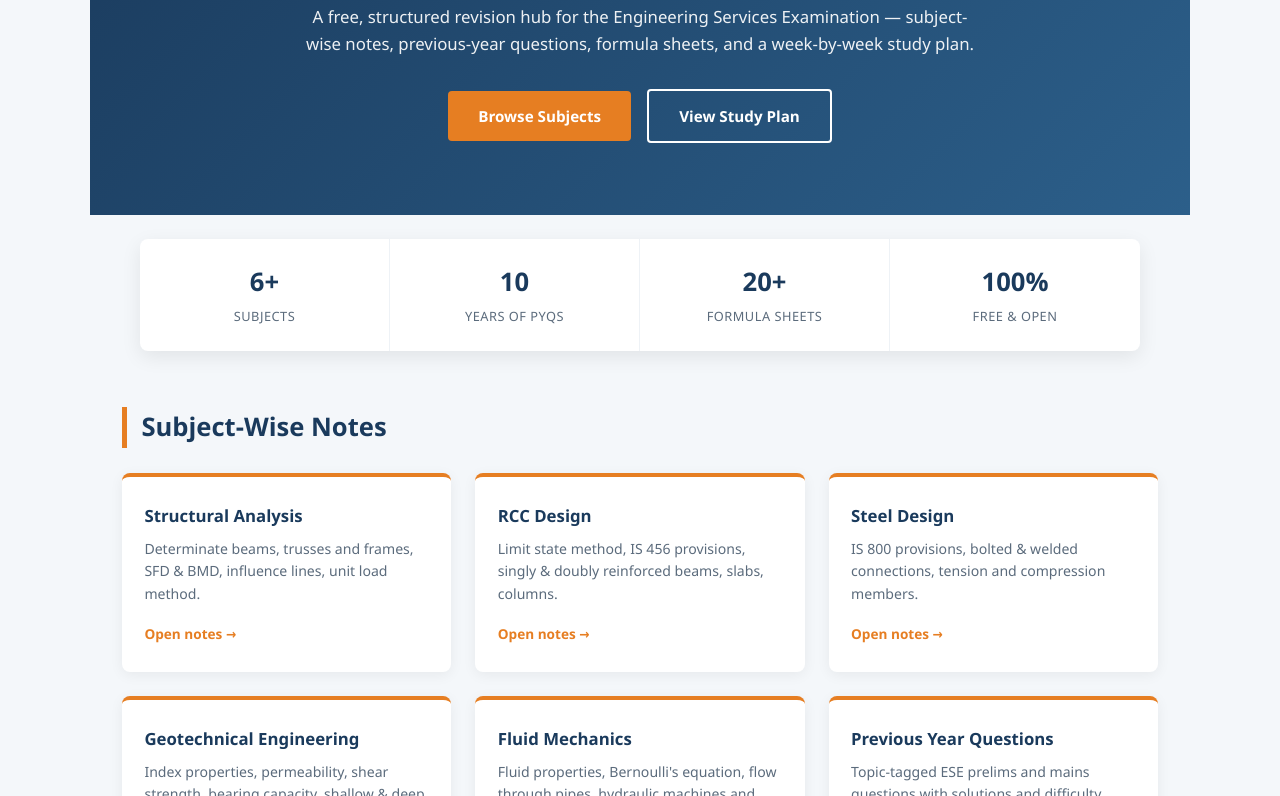
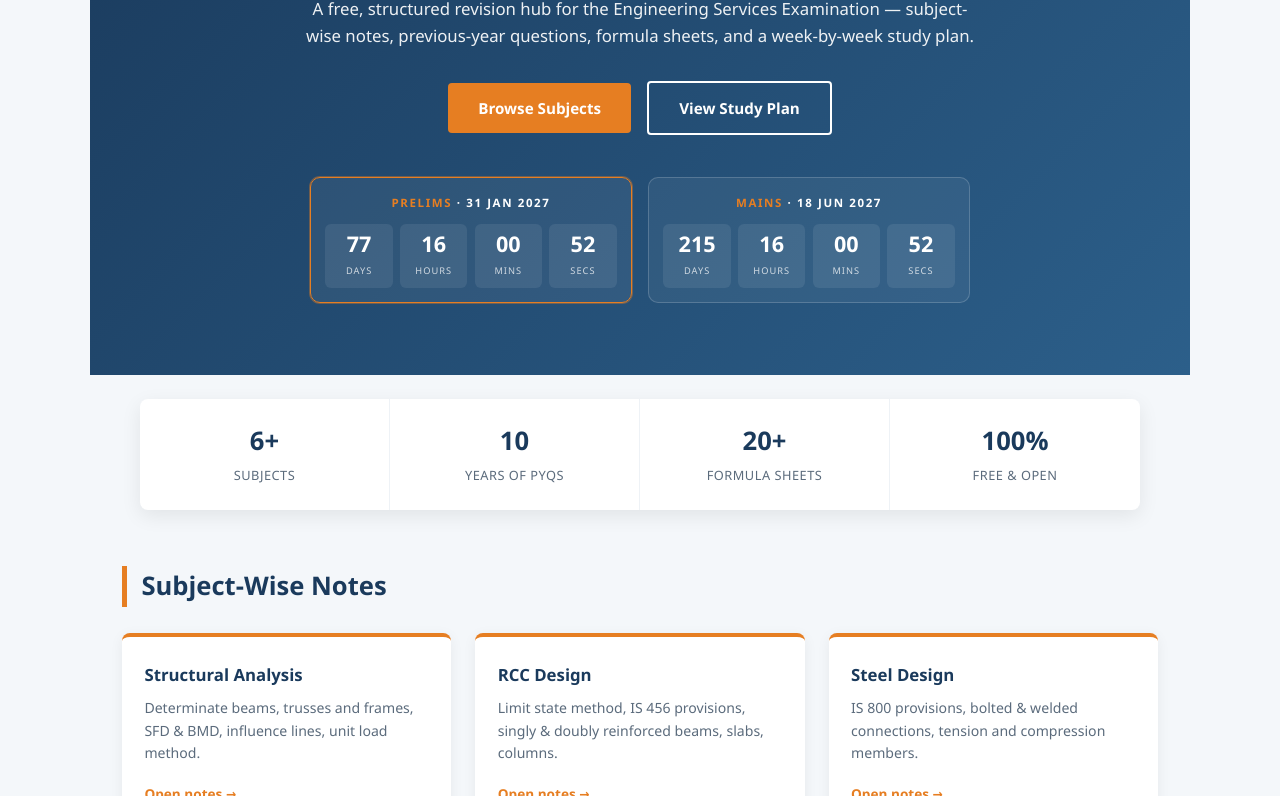
Before and after one commit to chinmayamishra2003/Statically_Determinante, a plain HTML site: page index.html in a window 1280 px wide. Shown: the part 333-1129 px from the top of the page. Drawn offline with Linux system fonts and the light colour scheme.

Commit message:
Add countdown section and update styles

```diff
--- a/index.html
+++ b/index.html
@@ -15,6 +15,8 @@
     }
 
     * { margin: 0; padding: 0; box-sizing: border-box; }
+
+    [hidden] { display: none !important; }
 
     body {
       font-family: 'Segoe UI', Tahoma, Geneva, Verdana, sans-serif;
@@ -50,7 +52,7 @@
     .hero {
       background: linear-gradient(135deg, var(--navy) 0%, #2c5f8a 100%);
       color: #fff;
-      padding: 4.5rem 2rem;
+      padding: 4rem 2rem 4.5rem;
       text-align: center;
     }
 
@@ -75,7 +77,7 @@
 
     .hero h1 span { color: var(--orange); }
 
-    .hero p {
+    .hero p.lede {
       max-width: 680px;
       margin: 0 auto 2rem;
       font-size: 1.05rem;
@@ -103,6 +105,85 @@
     }
 
     .btn-outline:hover { background: #fff; color: var(--navy); }
+
+    /* --- Countdowns --- */
+    .countdowns {
+      display: grid;
+      grid-template-columns: repeat(auto-fit, minmax(250px, 1fr));
+      gap: 1rem;
+      max-width: 660px;
+      margin: 2.6rem auto 0;
+    }
+
+    .countdown {
+      background: rgba(255,255,255,0.06);
+      border: 1px solid rgba(255,255,255,0.18);
+      border-radius: 10px;
+      padding: 1rem 0.9rem 0.85rem;
+      transition: opacity 0.2s, border-color 0.2s;
+    }
+
+    /* the nearest upcoming exam */
+    .countdown.is-next {
+      border-color: var(--orange);
+      box-shadow: 0 0 0 1px rgba(230,126,34,0.4);
+    }
+
+    /* an exam that has already happened */
+    .countdown.is-past { opacity: 0.5; }
+
+    .countdown-label {
+      font-size: 0.72rem;
+      letter-spacing: 1.6px;
+      text-transform: uppercase;
+      font-weight: 700;
+      margin-bottom: 0.7rem;
+      color: #fff;
+    }
+
+    .countdown-label em {
+      font-style: normal;
+      color: var(--orange);
+    }
+
+    .countdown-grid {
+      display: grid;
+      grid-template-columns: repeat(4, 1fr);
+      gap: 0.45rem;
+    }
+
+    .cd-unit {
+      background: rgba(255,255,255,0.08);
+      border-radius: 6px;
+      padding: 0.55rem 0.2rem 0.4rem;
+      text-align: center;
+    }
+
+    .cd-unit strong {
+      display: block;
+      font-size: 1.35rem;
+      line-height: 1.1;
+      color: #fff;
+      font-variant-numeric: tabular-nums;
+    }
+
+    .cd-unit span {
+      font-size: 0.58rem;
+      letter-spacing: 1px;
+      text-transform: uppercase;
+      opacity: 0.75;
+    }
+
+    /* final 30 days before a given exam */
+    .countdown.urgent .cd-unit strong { color: #ff7b6b; }
+
+    .countdown-done {
+      font-size: 0.88rem;
+      font-weight: 600;
+      color: var(--orange);
+      text-align: center;
+      padding: 0.7rem 0;
+    }
 
     /* --- Stats strip --- */
     .stats {
@@ -255,6 +336,9 @@
       .hero h1 { font-size: 1.9rem; }
       .btn-outline { margin-left: 0; margin-top: 0.7rem; }
       nav a { margin-left: 0.9rem; font-size: 0.85rem; }
+      .cd-unit strong { font-size: 1.2rem; }
+      .cd-unit span { font-size: 0.55rem; letter-spacing: 0.8px; }
+      .countdown-grid { gap: 0.35rem; }
     }
   </style>
 </head>
@@ -274,13 +358,42 @@
   <section class="hero">
     <div class="badge">UPSC ESE &amp; STATE PSC PREPARATION</div>
     <h1>Study <span>Smarter</span>, Not Just Harder</h1>
-    <p>
+    <p class="lede">
       A free, structured revision hub for the Engineering Services Examination —
       subject-wise notes, previous-year questions, formula sheets, and a
       week-by-week study plan.
     </p>
     <a href="#subjects" class="btn">Browse Subjects</a>
     <a href="landing.html" class="btn btn-outline">View Study Plan</a>
+
+    <!-- ===== COUNTDOWNS ===== -->
+    <div class="countdowns">
+
+      <!-- Prelims -->
+      <div class="countdown" data-countdown data-target="2027-01-31T10:00:00+05:30">
+        <p class="countdown-label"><em>Prelims</em> &middot; 31 Jan 2027</p>
+        <div class="countdown-grid">
+          <div class="cd-unit"><strong data-cd="days">--</strong><span>Days</span></div>
+          <div class="cd-unit"><strong data-cd="hours">--</strong><span>Hours</span></div>
+          <div class="cd-unit"><strong data-cd="mins">--</strong><span>Mins</span></div>
+          <div class="cd-unit"><strong data-cd="secs">--</strong><span>Secs</span></div>
+        </div>
+        <p class="countdown-done" hidden>Prelims is here — all the best!</p>
+      </div>
+
+      <!-- Mains -->
+      <div class="countdown" data-countdown data-target="2027-06-18T10:00:00+05:30">
+        <p class="countdown-label"><em>Mains</em> &middot; 18 Jun 2027</p>
+        <div class="countdown-grid">
+          <div class="cd-unit"><strong data-cd="days">--</strong><span>Days</span></div>
+          <div class="cd-unit"><strong data-cd="hours">--</strong><span>Hours</span></div>
+          <div class="cd-unit"><strong data-cd="mins">--</strong><span>Mins</span></div>
+          <div class="cd-unit"><strong data-cd="secs">--</strong><span>Secs</span></div>
+        </div>
+        <p class="countdown-done" hidden>Mains is here — all the best!</p>
+      </div>
+
+    </div>
   </section>
 
   <!-- ===== STATS ===== -->
@@ -376,8 +489,8 @@
 
     <div class="notice">
       <strong>Note:</strong> This is an independent study resource and is not
-      affiliated with UPSC. Always verify the syllabus against the latest
-      official notification.
+      affiliated with UPSC. Always verify the syllabus and exam dates against
+      the latest official notification.
     </div>
   </section>
 
@@ -387,5 +500,6 @@
     <p><a href="landing.html">Study Plan</a> · <a href="#subjects">Subjects</a></p>
   </footer>
 
+  <script src="countdown.js"></script>
 </body>
 </html>
```
